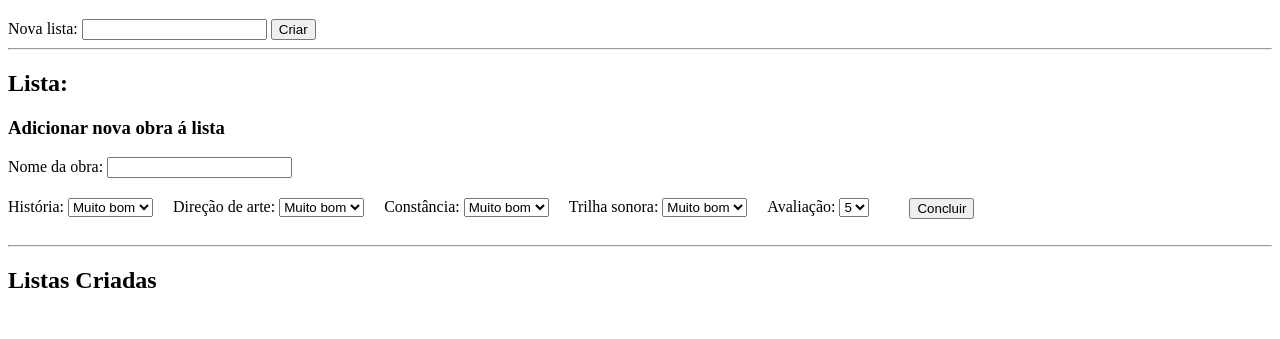
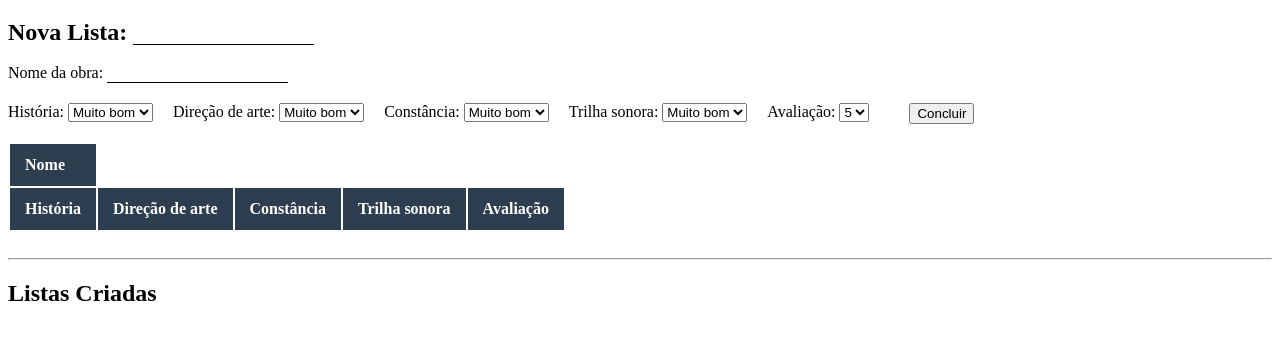
Before and after one commit to MarcosViniciusRA/Souvenir-list, a plain HTML site: page index.html in a window 1280 px wide. Shown: the part 69-408 px from the top of the page. Drawn offline with Linux system fonts and the light colour scheme; a script that the page names is missing.

Commit message:
Iniciando formulario e sua formatação

```diff
--- a/index.html
+++ b/index.html
@@ -11,12 +11,11 @@
         <H1> Souvenir list</H1>
     </div>
     <form action="">
-        <label for="nome-lista">Nova lista:</label>
-        <input type="text" id="nome-lista" name="nome-lista" required>
-        <button id="criarLista">Criar</button>
-        <hr>
-        <h2>Lista: </h2>
-        <h3>Adicionar nova obra á lista</h3>
+        <div class="div-row">
+            <label for="lista" style="font-size: 24px;"><strong>Nova Lista: </strong></label>
+            <input type="text" id="lista" name="lista" required >
+        </div>
+        <br>
         <label for="nome-obra">Nome da obra:</label>
         <input type="text" id="nome-obra" name="nome-obra" required>
         <br>
@@ -80,6 +79,24 @@
         </div>
     </form>
     <br>
+    <table>
+        <thead>
+            <tr>
+                <th>Nome</th>
+            </tr>
+            <tr>
+                <th>História</th>
+                <th>Direção de arte</th>
+                <th>Constância</th>
+                <th>Trilha sonora</th>
+                <th>Avaliação</th>
+            </tr>
+        </thead>
+        <tbody>
+
+        </tbody>
+    </table>
+    <br>
     <hr>
     <h2>Listas Criadas</h2>
     <script src="script.js"></script>
--- a/script.js
+++ /dev/null
@@ -1 +0,0 @@
-const bntNovaLista = document.getElementById("criarLista");
--- a/style.css
+++ b/style.css
@@ -12,3 +12,26 @@
 .row-forms{
     display: flex;
 }
+
+input{
+    border: none;
+    border-bottom: solid 1px;
+}
+
+input:focus{
+    border: none;
+    border-bottom: solid 1px;
+    outline: none;
+}
+
+thead th {
+  background-color: #2c3e50;
+  color: #ffffff;
+  text-align: left;
+  padding: 12px 15px;
+
+  /* Faz o cabeçalho fixar no topo e cobrir os outros elementos */
+  position: sticky;
+  top: 0;
+  z-index: 999;
+}
```
